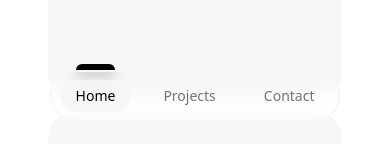
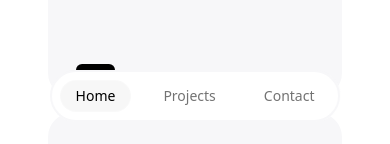
Before and after one commit to asaadbahmed/asaadbahmed.github.io, a React (Vite) app: page / in a window 390 px wide. Shown: the part 702-846 px from the top of the page. Built offline with nearby package versions, Linux system fonts and the light colour scheme.

Commit message:
fixed blur effect appearing on small screens even when you haven't scrolled

```diff
--- a/src/components/navigation-bar.tsx
+++ b/src/components/navigation-bar.tsx
@@ -76,12 +76,12 @@ export function Navbar() {
 
       <motion.div
         className={`
-          relative z-10 flex flex-row
+    relative z-10 flex flex-row
     rounded-full p-2 gap-4
+    border-2 border-[rgb(247,247,249)]
     backdrop-blur-sm
-    border-2 border-[rgb(247,247,249)]
-    ${scrolled ? "bg-white" : "bg-white/10"}
-          `}
+    ${scrolled ? "bg-white" : "bg-white sm:bg-white/10"}
+  `}
       >
         {tabs.map((tab, i) => (
           <button
```
